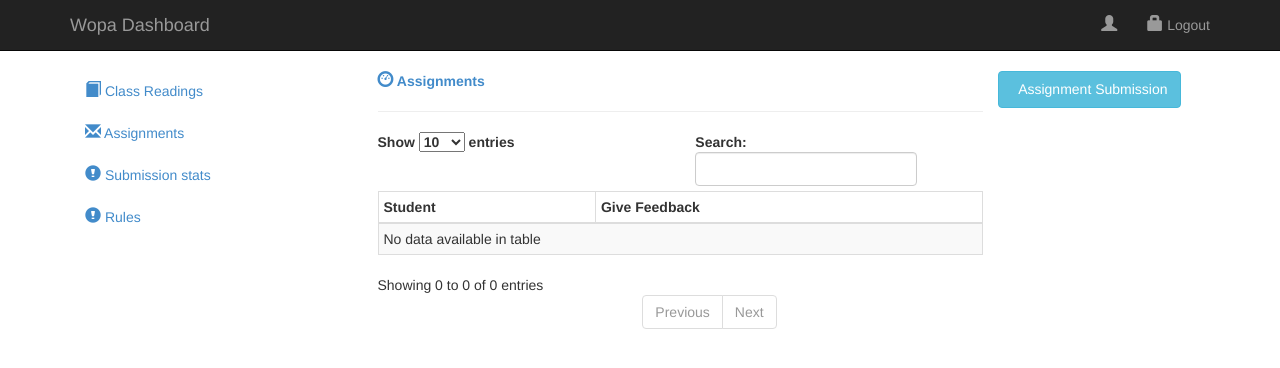
After one commit to lynnUg/wopa_site, a Django app: page /submissions/1/ in a window 1280 px wide. The commit adds this page. Shown: the top 368 px of the page. Run offline with Django 3.2, Linux system fonts and the light colour scheme; data that the repository does not hold is empty; parts of the project's set-up code (start-up, migrations or seed data) failed here and were passed over; some libraries are stand-ins or nearby versions.

Commit message:
submitting add feedback

```diff
--- a/templates/wopa_submitter/base.html
+++ b/templates/wopa_submitter/base.html
@@ -58,6 +58,8 @@
                 </li>
                 <li><a href="{% url 'forceSubmitAssignment'%}"><i class="glyphicon glyphicon-exclamation-sign"></i> Force Submit Assignments</a></li>
                 <li><a href="{% url 'stats2'%}"><i class="glyphicon glyphicon-exclamation-sign"></i> Submission stats</a></li>
+                <li><a href="{% url 'giveFeedback'%}"><i class="glyphicon glyphicon-exclamation-sign"></i> Give Feedback</a>
+                </li>
                 <li><a href=""><i class="glyphicon glyphicon-exclamation-sign"></i> Rules</a>
                 </li>
 
--- /dev/null
+++ b/templates/wopa_submitter/feedback/submissionlist.html
@@ -0,0 +1,45 @@
+{% extends "wopa_submitter/base.html" %}
+{% block content %}
+ <button id="btn-create" type="button" class="btn btn-info" onclick="window.location.href='/createassignment'"><i class="icon-hand-right"></i> &nbsp  Assignment Submission</button>
+    <div class="col-md-9">
+        <a href="#"><strong><i class="glyphicon glyphicon-dashboard"></i> Assignments</strong></a>
+        <hr>
+        <table id="example" class="table table-striped table-bordered table-condensed">
+            <thead>
+            <tr>
+                <th>
+                    Student
+                </th>
+
+                <th>
+                   Give Feedback
+                </th>
+
+
+        </tr>
+        </thead>
+        <tbody>
+          {% for submission in student_submissions%}
+          <tr>
+          	  <td>
+
+           {{submission.student.first_name}}
+           </td>
+                <td>
+                  {% if submission.feedback %}
+                 Feedback given
+               {% else %}
+             <a href="{% url 'submitFeedback' submission.student.pk submission.assignment.pk %}"> Click to give feedback</a>
+              {% endif %}
+           </td>
+
+
+
+         </tr>
+          {% endfor %}
+        </tbody>
+      </table>
+
+
+    </div><!-- /col-md-9 -->
+{% endblock %}
--- a/templates/wopa_submitter/index.html
+++ b/templates/wopa_submitter/index.html
@@ -47,7 +47,7 @@
           {{assignment.date_submitted}}
            </td>
            <td>
-          {{assignment.feedback}}
+          {{assignment.feedback.thefeedback}}
            </td>
          </tr>
           {% endfor %}
--- a/wopa/urls.py
+++ b/wopa/urls.py
@@ -33,6 +33,9 @@ urlpatterns = patterns('',
                        url(r'^getreadings/(\d+)/$', views.downloadReading, name='downloadReading'),
                        url(r'^updatereading/(\d+)/$', views.updateReading, name='updateReading'),
                       url(r'^forceSubmit/$', views.forceSubmitAssignment, name='forceSubmitAssignment'),
+                       url(r'^giveFeedback/$', views.giveFeedback, name='giveFeedback'),
+                        url(r'^submitFeedback/(\d+)/(\d+)/$', views.submitFeedback, name='submitFeedback'),
+                       url(r'^submissions/(\d+)/$', views.assignmentFeedback, name='assignmentFeedback'),
                       url(r'^stats/$', views.statsStudents, name='stats'),
                       url(r'^statsGraph/$', views.statsGraph, name='stats2'),
 
--- a/wopa_submitter/views.py
+++ b/wopa_submitter/views.py
@@ -5,15 +5,16 @@ from django.http import HttpResponseRedirect
 from django.shortcuts import render_to_response
 from django.template import RequestContext
 from django.views.generic import TemplateView, ListView
-from wopa_submitter.models import Reading, Assignment,Submission,AssignmentDocument,SubmissionDocument,ReadingDocuments
+from wopa_submitter.models import Reading, Assignment,Submission,AssignmentDocument,SubmissionDocument,ReadingDocuments,Feedback
 from django.contrib.auth.models import User
 from django.shortcuts import render, get_object_or_404
 from filetransfers.api import serve_file
 from django.contrib.admin.views.decorators import staff_member_required
-from wopa_submitter.forms import AssignmentForm,AssignmentDocumentForm,SubmissionDocumentForm,UserForm,ReadingForm,ReadingDocumentForm,SubmissionForm
+from wopa_submitter.forms import AssignmentForm,AssignmentDocumentForm,SubmissionDocumentForm,UserForm,ReadingForm,ReadingDocumentForm,SubmissionForm,FeedbackForm
 from django.contrib.auth.models import User
 import datetime
 from django.utils import simplejson
+from django.core.mail import send_mail
 
 def user_login(request):
     context = RequestContext(request)
@@ -304,7 +305,7 @@ def forceSubmitAssignment(request):
     if request.method == 'POST':
         submission_document_form=SubmissionDocumentForm(request.POST,request.FILES)
         if submission_document_form.is_valid():
-            print request.POST['assignment'], request.POST['student']
+            #print request.POST['assignment'], request.POST['student']
             submission=get_object_or_404(Submission,assignment=request.POST['assignment'] ,student=request.POST['student'])
             newdoc =SubmissionDocument(docfile=request.FILES['docfile'],submitter=request.user)
             newdoc.save()
@@ -353,6 +354,41 @@ def statsGraph(request):
     entry = simplejson.dumps(output)
     return render_to_response('wopa_submitter/assignments/graph.html',
         {"entry":entry},context)
+def giveFeedback(request):
+    context=RequestContext(request)
+    assignments=Assignment.objects.filter(is_published=True).order_by('name')
+    return render_to_response('wopa_submitter/feedback/assignmentlist.html',
+        {"assignments":assignments},context)
+    #pass
+def assignmentFeedback(request,assignment_id):
+    context=RequestContext(request)
+    subs=Submission.objects.filter(assignment=assignment_id,submitted=True,student__is_staff=False)
+    return render_to_response('wopa_submitter/feedback/submissionlist.html',
+        {"student_submissions":subs},context)
+def submitFeedback(request,student_id,assignment_id):
+    context=RequestContext(request)
+    subs=Submission.objects.filter(assignment=assignment_id,student=student_id,submitted=True,student__is_staff=False)
+    #print len(subs),"number of submission
+    submitted=""
+    if subs:
+        subs= subs[0]
+    else:
+        subs=None
+    if request.method == 'POST' and subs.feedback==None:
+        feedback_form=FeedbackForm(request.POST,request.FILES)
+        if feedback_form.is_valid():
+            feedback=feedback_form.save(commit=False)
+            feedback.marker=request.user
+            feedback.save()
+            subs.feedback=feedback
+            subs.save()
+            sendAssignmentEmail(subs.assignment.name,subs.student.email)
+            submitted="Feedback submitted"
+    feedback_form = FeedbackForm()
+    return render_to_response('wopa_submitter/feedback/create.html',
+        {"submission":subs,"feedback_form":feedback_form,"submitted":submitted},context)
+def sendAssignmentEmail(assignment,email):
+    send_mail('Feedback on '+assignment, 'Hi Please visit the wopa website for feedback on '+assignment+" Please visit 'http://wopaoutbox.herokuapp.com/' to view feedback", 'lynnasiimwe@gmail.com', [email], fail_silently=False)
 
 class ReadingView(ListView, LoginRequiredMixin):
     template_name = "wopa_submitter/readings/index.html"
```
Also changed, not shown: templates/wopa_submitter/assignments/index.html (+8 -1 lines), templates/wopa_submitter/feedback/assignmentlist.html (added, +42 -0 lines), templates/wopa_submitter/feedback/create.html (added, +21 -0 lines), wopa/settings.py (+8 -4 lines), wopa_submitter/forms.py (+6 -1 lines).
